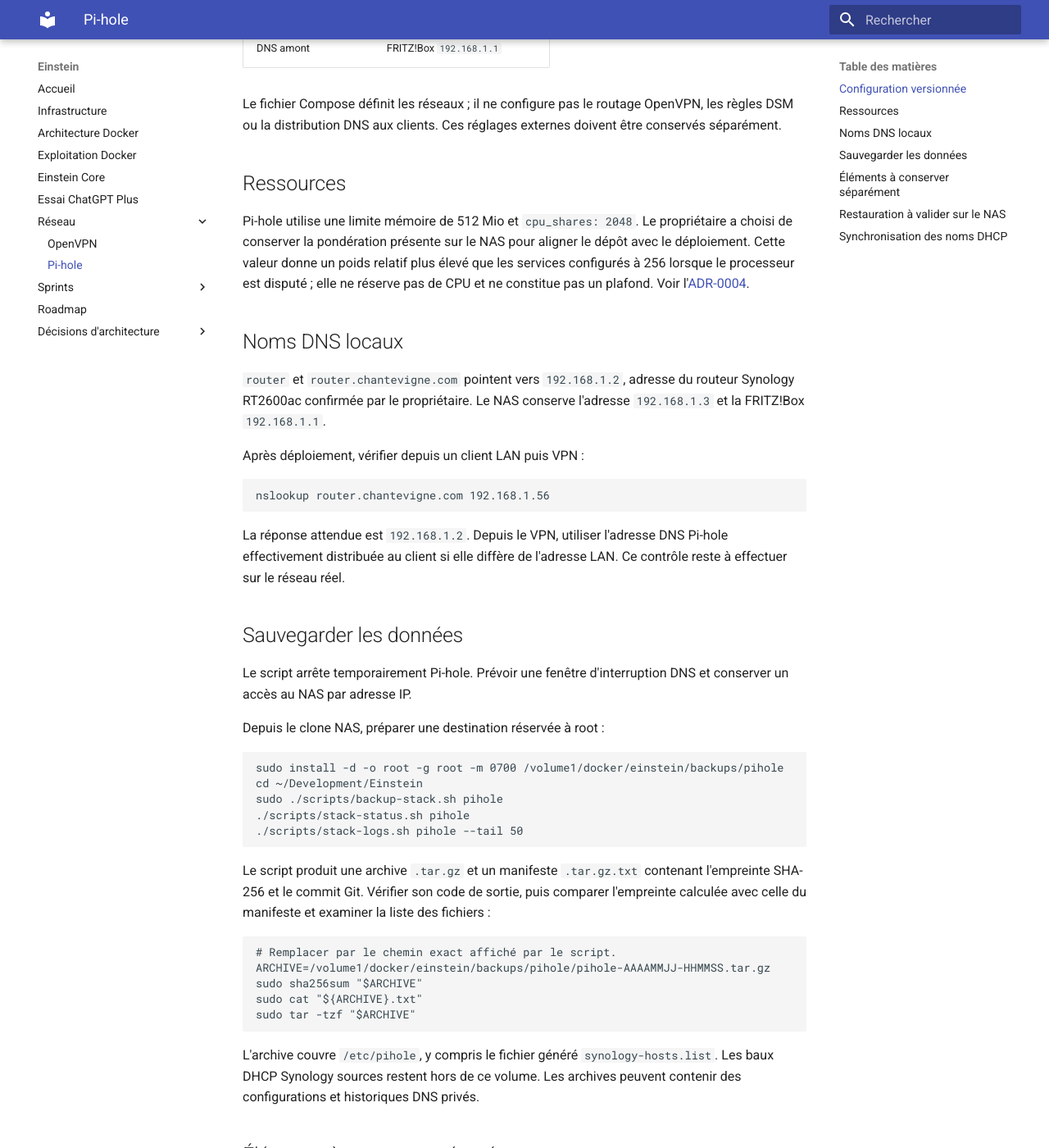
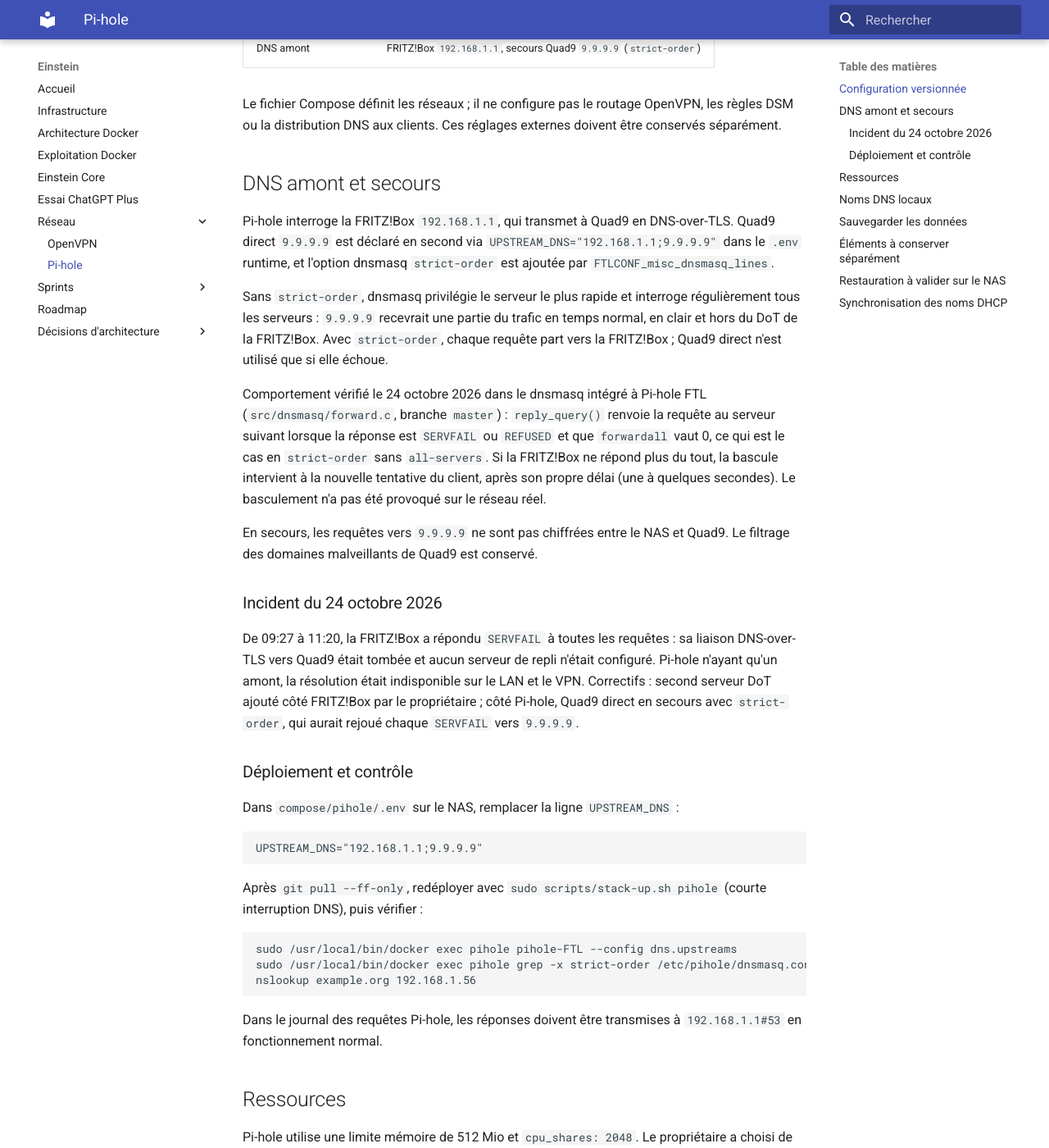
Before and after one commit to asanchez74/Einstein, an MkDocs documentation site: the page built from docs/pihole-operations.md, in a window 1280 px wide and 1400 px high, scrolled down 772 px. Shown: the whole window at 82% size. Built offline with MkDocs 1.6.1 and Material for MkDocs 9.7.7, drawn with Linux system fonts in a browser that asks for light colours.

Commit message:
feat: ajouter Quad9 en secours DNS de Pi-hole avec strict-order
UPSTREAM_DNS passe à 192.168.1.1;9.9.9.9 et dnsmasq reçoit strict-order :
la FRITZ!Box reste l'unique amont en temps normal, Quad9 direct ne sert
que sur SERVFAIL, REFUSED ou absence de réponse. Comportement vérifié dans
le dnsmasq de Pi-hole FTL. Documente l'incident DNS du 24.10.2026.

Co-Authored-By: Claude Opus 5.5 <noreply@anthropic.com>

````diff
--- a/docs/pihole-operations.md
+++ b/docs/pihole-operations.md
@@ -27,11 +27,64 @@ Les paramètres réseau de référence sont :
 | Interface parente | `ovs_bond0`, à vérifier sur le NAS |
 | Pi-hole VPN (bridge) | `172.23.0.2` |
 | Réseau bridge VPN | `172.23.0.0/24` |
-| DNS amont | FRITZ!Box `192.168.1.1` |
+| DNS amont | FRITZ!Box `192.168.1.1`, secours Quad9 `9.9.9.9` (`strict-order`) |
 
 Le fichier Compose définit les réseaux ; il ne configure pas le routage
 OpenVPN, les règles DSM ou la distribution DNS aux clients. Ces réglages
 externes doivent être conservés séparément.
+
+## DNS amont et secours
+
+Pi-hole interroge la FRITZ!Box `192.168.1.1`, qui transmet à Quad9 en
+DNS-over-TLS. Quad9 direct `9.9.9.9` est déclaré en second via
+`UPSTREAM_DNS="192.168.1.1;9.9.9.9"` dans le `.env` runtime, et l'option
+dnsmasq `strict-order` est ajoutée par `FTLCONF_misc_dnsmasq_lines`.
+
+Sans `strict-order`, dnsmasq privilégie le serveur le plus rapide et
+interroge régulièrement tous les serveurs : `9.9.9.9` recevrait une partie
+du trafic en temps normal, en clair et hors du DoT de la FRITZ!Box. Avec
+`strict-order`, chaque requête part vers la FRITZ!Box ; Quad9 direct n'est
+utilisé que si elle échoue.
+
+Comportement vérifié le 24 octobre 2026 dans le dnsmasq intégré à Pi-hole
+FTL (`src/dnsmasq/forward.c`, branche `master`) : `reply_query()` renvoie la
+requête au serveur suivant lorsque la réponse est `SERVFAIL` ou `REFUSED` et
+que `forwardall` vaut 0, ce qui est le cas en `strict-order` sans
+`all-servers`. Si la FRITZ!Box ne répond plus du tout, la bascule intervient
+à la nouvelle tentative du client, après son propre délai (une à quelques
+secondes). Le basculement n'a pas été provoqué sur le réseau réel.
+
+En secours, les requêtes vers `9.9.9.9` ne sont pas chiffrées entre le NAS
+et Quad9. Le filtrage des domaines malveillants de Quad9 est conservé.
+
+### Incident du 24 octobre 2026
+
+De 09:27 à 11:20, la FRITZ!Box a répondu `SERVFAIL` à toutes les requêtes :
+sa liaison DNS-over-TLS vers Quad9 était tombée et aucun serveur de repli
+n'était configuré. Pi-hole n'ayant qu'un amont, la résolution était
+indisponible sur le LAN et le VPN. Correctifs : second serveur DoT ajouté
+côté FRITZ!Box par le propriétaire ; côté Pi-hole, Quad9 direct en secours
+avec `strict-order`, qui aurait rejoué chaque `SERVFAIL` vers `9.9.9.9`.
+
+### Déploiement et contrôle
+
+Dans `compose/pihole/.env` sur le NAS, remplacer la ligne `UPSTREAM_DNS` :
+
+```dotenv
+UPSTREAM_DNS="192.168.1.1;9.9.9.9"
+```
+
+Après `git pull --ff-only`, redéployer avec `sudo scripts/stack-up.sh pihole`
+(courte interruption DNS), puis vérifier :
+
+```bash
+sudo /usr/local/bin/docker exec pihole pihole-FTL --config dns.upstreams
+sudo /usr/local/bin/docker exec pihole grep -x strict-order /etc/pihole/dnsmasq.conf
+nslookup example.org 192.168.1.56
+```
+
+Dans le journal des requêtes Pi-hole, les réponses doivent être transmises à
+`192.168.1.1#53` en fonctionnement normal.
 
 ## Ressources
 
````
Also changed, not shown: AGENTS.md (+4 -2 lines), 2 other files.
